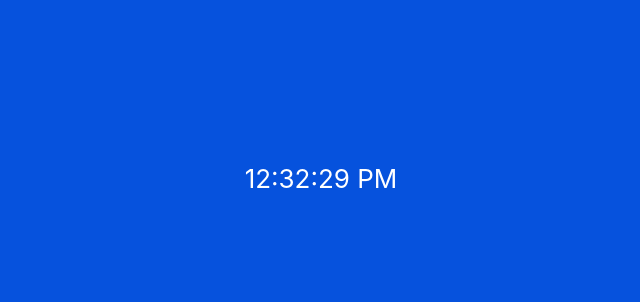
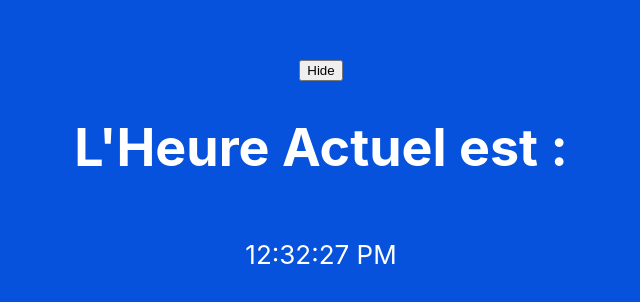
Before and after one commit to ahjam-taoufik/cv-formation-udemy01-01-fondamentaux, a React (Create React App) app: page / in a window 1280 px wide. Shown: the part 222-524 px from the top of the page, without its empty margins (319-959 px from the left). Built offline with nearby package versions, Linux system fonts and the light colour scheme.

Commit message:
next toggle hide show Hour

```diff
--- a/src/App.js
+++ b/src/App.js
@@ -1,34 +1,40 @@
-
 import { useEffect, useState } from 'react';
 import './App.css';
 
-const Clock=()=>{
-    const [date,setDate]=useState(new Date())
+const Clock = (props) => {
+  const [date, setDate] = useState(new Date());
 
-useEffect(() => {
-  let time=setInterval(()=>{
+  useEffect(() => {
+    let time = setInterval(() => {
       setDate(new Date());
-  },1000)
+    }, 1000);
 
-   return ()=>{
-    setInterval(time)
-   }
+    return () => {
+      setInterval(time);
+    };
+  });
 
-})
+  return (
+    <>
+      <h1>L'Heure Actuel est :</h1>
+      {props.isVisible &&  <p>{`${date.toLocaleTimeString()}`}</p>}
+    </>
+  );
+};
 
-  return(
-    <>
-    <p> {`${date.toLocaleTimeString()}`}</p>
-    </>
-  )
-}
 
 function App() {
-
+   const[isVisible,setIsVisible]=useState(true)
+   const toggleVisible=()=>{
+     setIsVisible(!isVisible)
+   }
+   console.log(isVisible);
   return (
     <div className="App">
       <header className="App-header">
-          <Clock/>
+        {isVisible && <button onClick={toggleVisible}>Hide</button>}
+        {!isVisible && <button onClick={toggleVisible}>Show</button>}
+          <Clock isVisible={isVisible} />
       </header>
     </div>
   );
```
